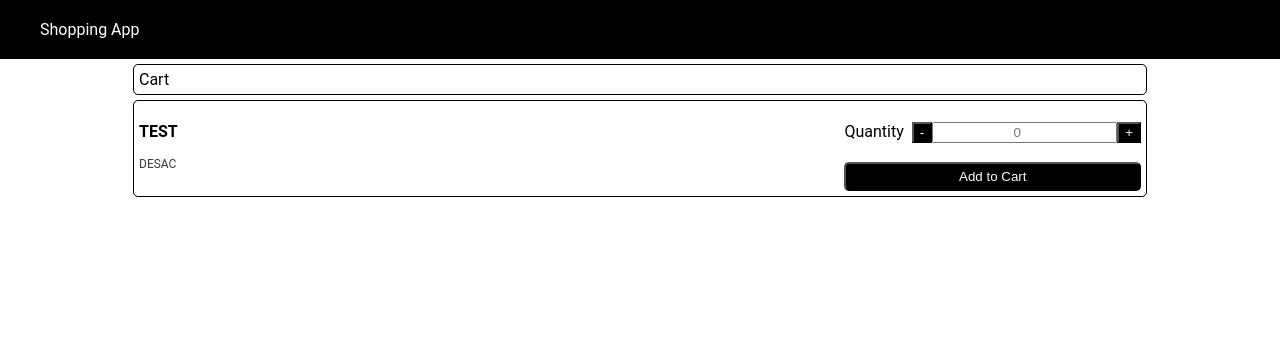
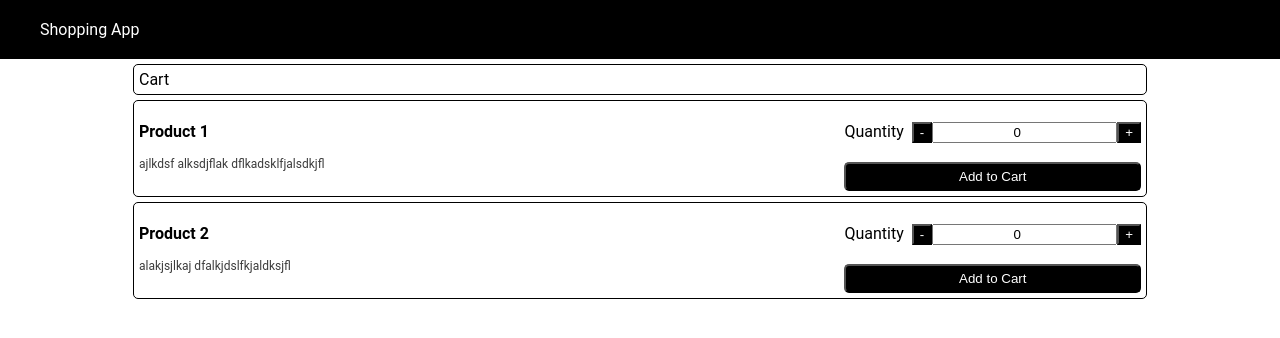
Before and after one commit to mtzSanad/udacity-react-session2-shopping-cart, a React (Create React App) app: page / in a window 1280 px wide. Shown: the top 338 px of the page. Built offline with nearby package versions, Linux system fonts and the light colour scheme.

Commit message:
finalize product component

```diff
--- a/src/components/App.js
+++ b/src/components/App.js
@@ -2,14 +2,28 @@ import "./App.css";
 import Cart from "./cart/Cart";
 import Header from "./header/Header";
 import Product from "./product/Product";
+import React, { useState } from "react";
+
+const productsArray = [
+  {
+    id: 1,
+    title: "Product 1",
+    desc: "ajlkdsf alksdjflak dflkadsklfjalsdkjfl ",
+  },
+  { id: 2, title: "Product 2", desc: "alakjsjlkaj dfalkjdslfkjaldksjfl " },
+];
 
 function App() {
+  const [products, setProducts] = useState(productsArray);
+
   return (
     <>
       <Header />
       <main className="container">
         <Cart />
-        <Product />
+        {products.map((product) => (
+          <Product key={product.id} title={product.title} desc={product.desc} />
+        ))}
       </main>
     </>
   );
--- a/src/components/product/Product.js
+++ b/src/components/product/Product.js
@@ -1,7 +1,18 @@
-import React from "react";
+import React, { useState } from "react";
 import "./Product.css";
 
-const Product = ({ title = "TEST", desc = "DESAC" }) => {
+const Product = ({ title, desc }) => {
+  const [quantity, setQuantity] = useState(0);
+  console.log(quantity);
+
+  const increaseQty = () => {
+    setQuantity((prevQty) => prevQty + 1);
+  };
+
+  const descreaseQty = () => {
+    setQuantity((prevQty) => prevQty - 1);
+  };
+
   return (
     <div className="box">
       <div className="flex-h">
@@ -12,13 +23,21 @@ const Product = ({ title = "TEST", desc = "DESAC" }) => {
         <div>
           <div className="flex-h" style={{ marginBottom: 5 }}>
             <p style={{ marginRight: 8 }}>Quantity</p>
-            <button className="btn">-</button>
+            <button className="btn" onClick={descreaseQty}>
+              -
+            </button>
             <input
               type="number"
               placeholder="0"
               style={{ textAlign: "center" }}
+              value={quantity}
+              onChange={(e) => {
+                setQuantity(e.target.value);
+              }}
             />
-            <button className="btn">+</button>
+            <button className="btn" onClick={increaseQty}>
+              +
+            </button>
           </div>
           <button className="btn add-btn">Add to Cart</button>
         </div>
```
